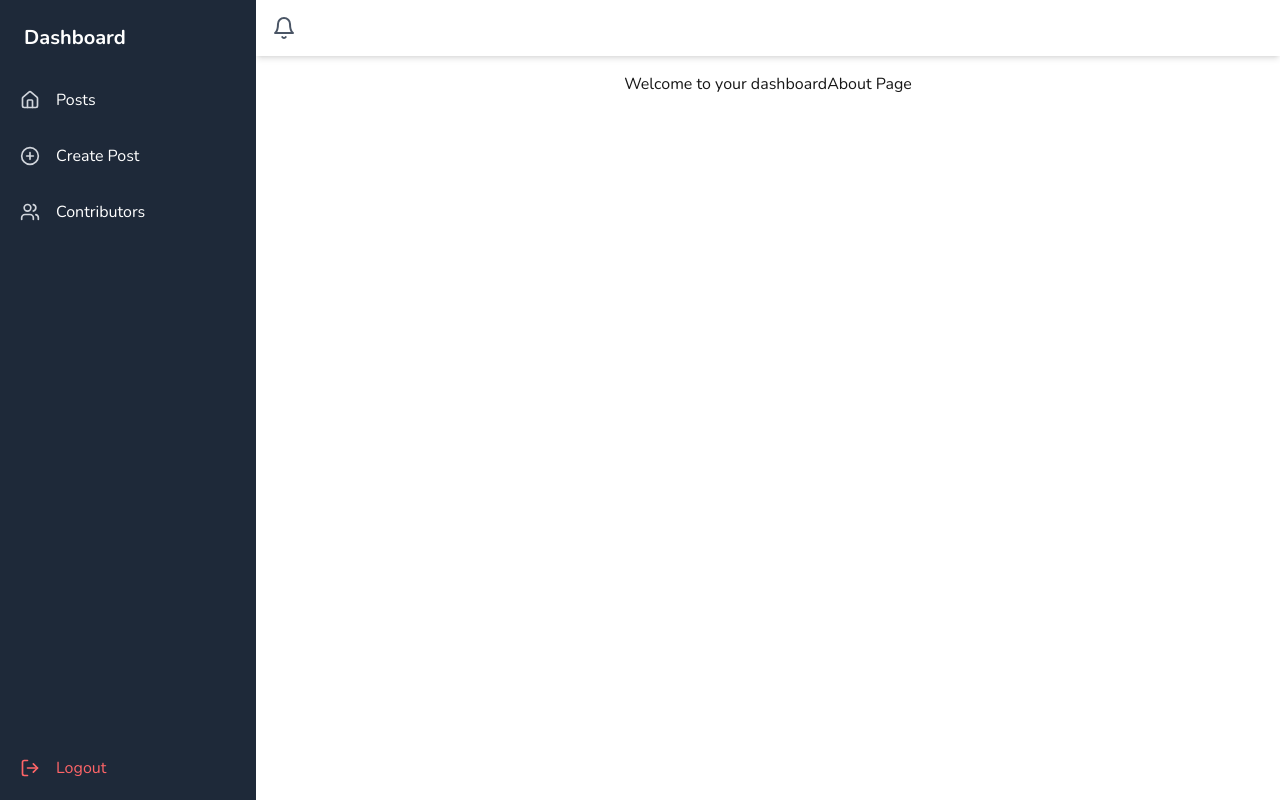
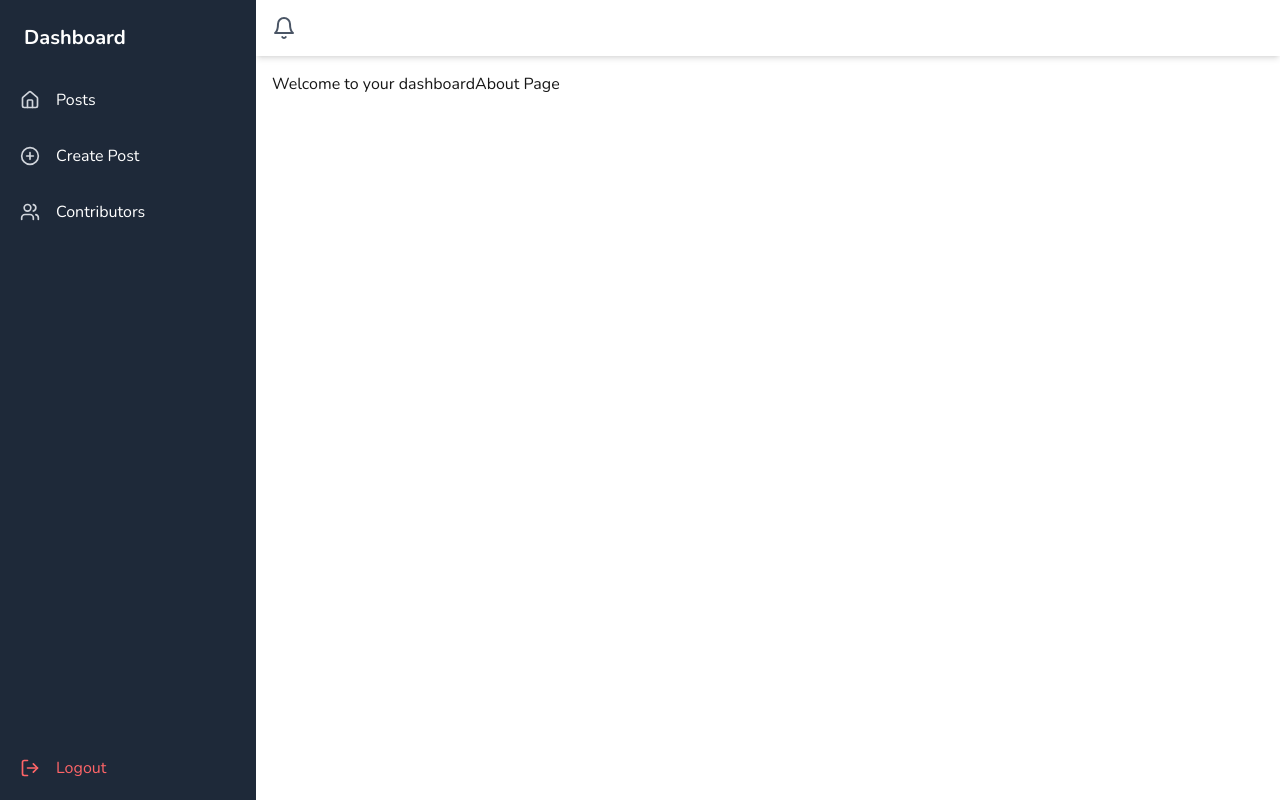
Before and after one commit to clifforddonk/blogsite_frontend, a Next.js app: page /dashboard/user in a window 1280 px wide. Built offline with nearby package versions, Linux system fonts and the light colour scheme.

Commit message:
new changes

```diff
--- a/app/dashboard/user/page.jsx
+++ b/app/dashboard/user/page.jsx
@@ -3,7 +3,7 @@ import React from "react";
 
 const page = () => {
   return (
-    <div className="font-nunito text-center">
+    <div className="font-nunito ">
       Welcome to your dashboard
       <Link href="/dashboard/about">About Page</Link>
     </div>
```
